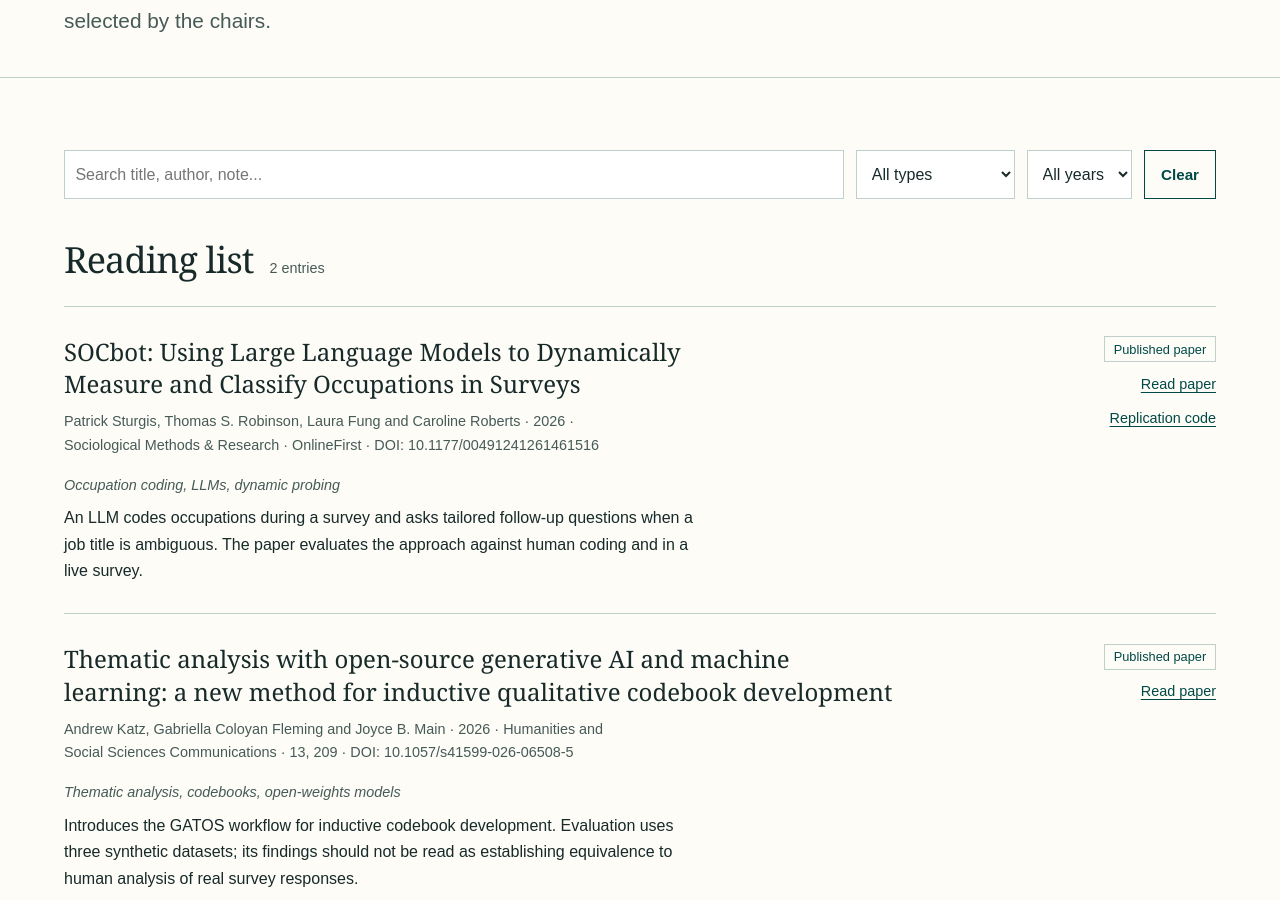
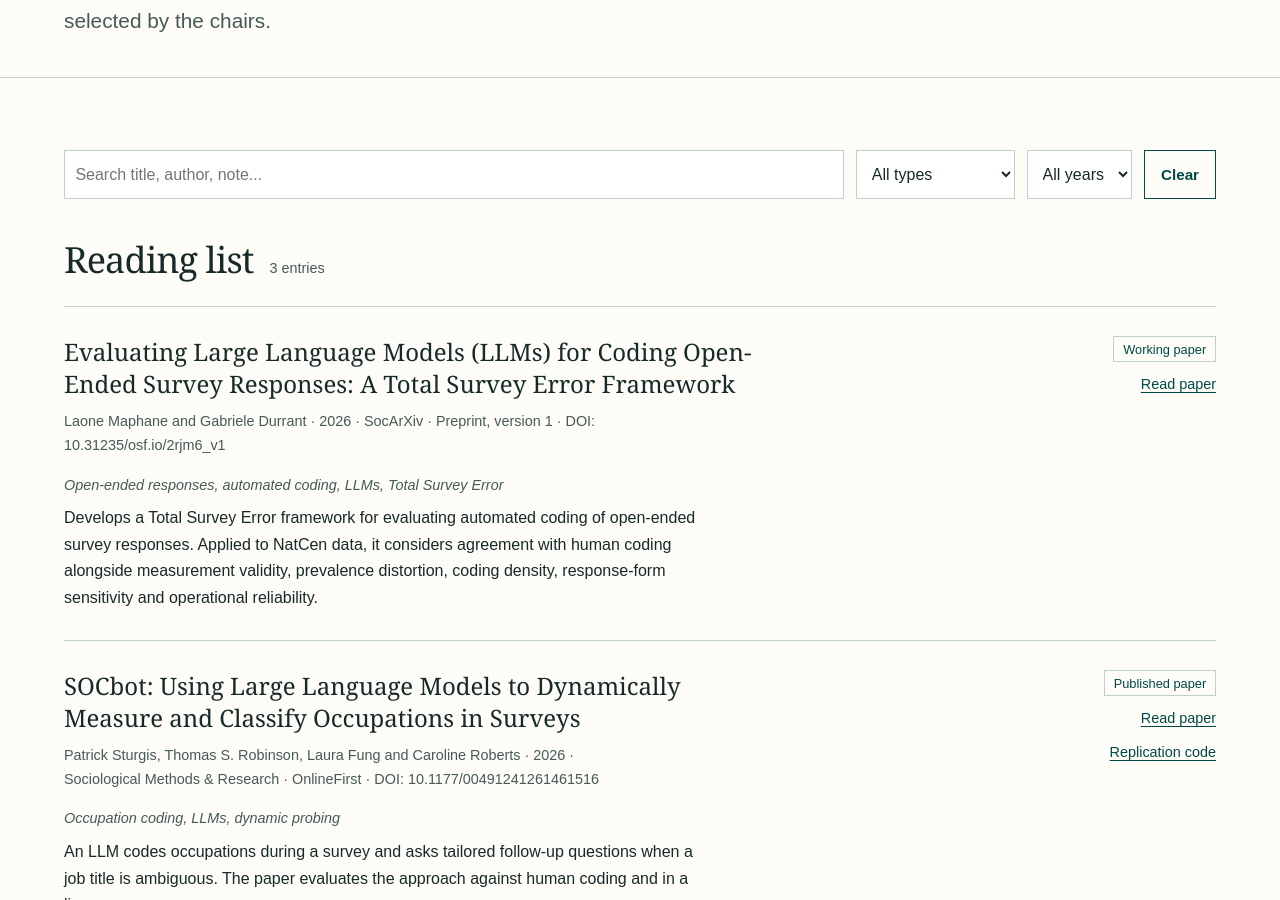
Before and after one commit to esra-ai-sig/esra-ai-sig.github.io, a Jekyll site: the page built from papers.html, in a window 1280 px wide and 900 px high, scrolled down 295 px. Built offline with Jekyll 4.4.1, drawn with Linux system fonts in a browser that asks for light colours.

Commit message:
Add Maphane and Durrant working paper on LLM survey coding

```diff
--- a/_data/papers.yml
+++ b/_data/papers.yml
@@ -1,4 +1,14 @@
 # kind: Published paper | Working paper | Preprint. Use the real publication date.
+- title: "Evaluating Large Language Models (LLMs) for Coding Open-Ended Survey Responses: A Total Survey Error Framework"
+  authors: "Laone Maphane and Gabriele Durrant"
+  year: 2026
+  date: "2026-10-12"
+  kind: "Working paper"
+  venue: "SocArXiv · Preprint, version 1"
+  doi: "10.31235/osf.io/2rjm6_v1"
+  link: "https://osf.io/preprints/socarxiv/2rjm6_v1"
+  tags: "Open-ended responses, automated coding, LLMs, Total Survey Error"
+  note: "Develops a Total Survey Error framework for evaluating automated coding of open-ended survey responses. Applied to NatCen data, it considers agreement with human coding alongside measurement validity, prevalence distortion, coding density, response-form sensitivity and operational reliability."
 - title: "SOCbot: Using Large Language Models to Dynamically Measure and Classify Occupations in Surveys"
   authors: "Patrick Sturgis, Thomas S. Robinson, Laura Fung and Caroline Roberts"
   year: 2026
```
